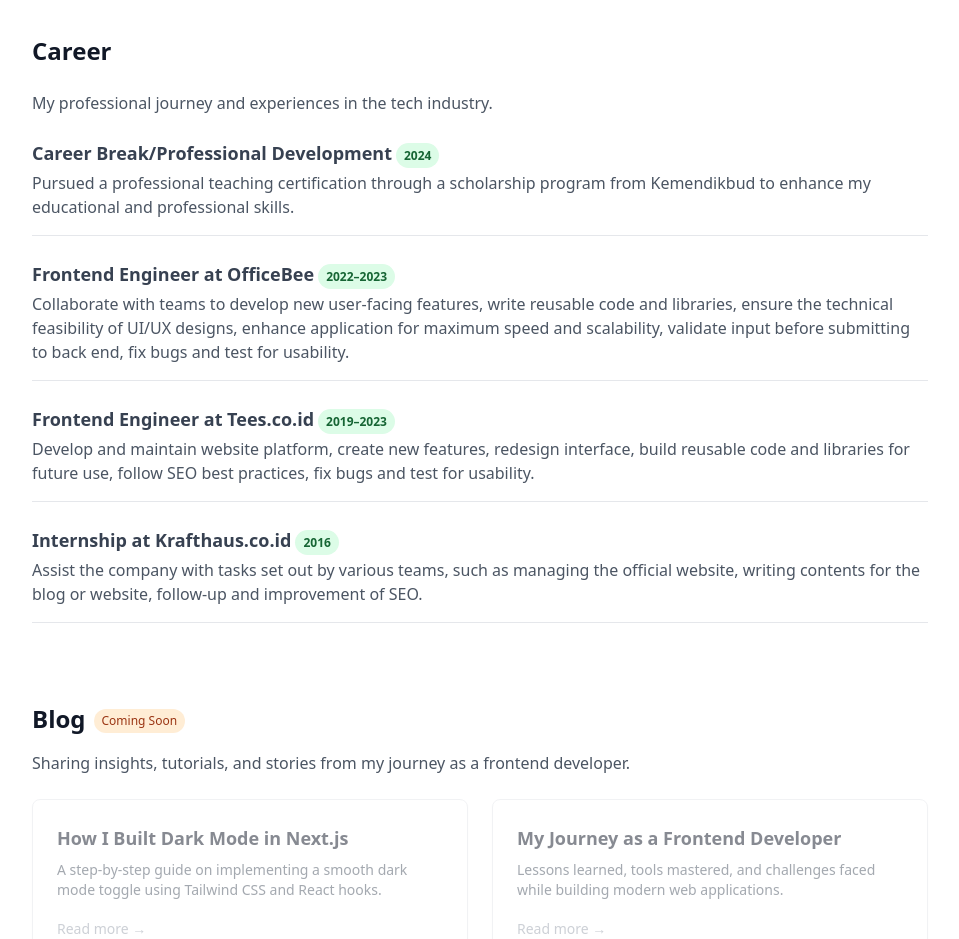
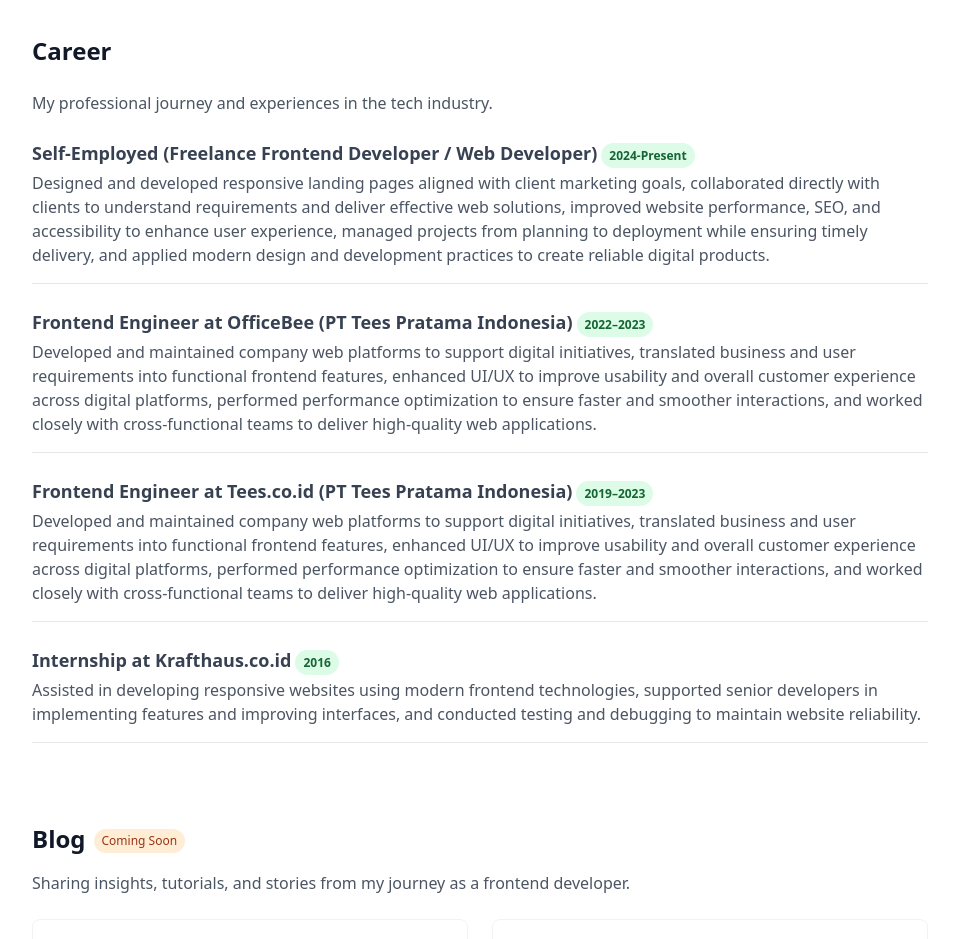
Before and after one commit to verinverdian/portofolio, a Next.js app: page / in a window 1280 px wide. Shown: the part 1300-2239 px from the top of the page, without its empty margins (160-1119 px from the left). Built offline with nearby package versions, Linux system fonts and the light colour scheme.

Commit message:
Page: upaded career details

```diff
--- a/src/app/page.tsx
+++ b/src/app/page.tsx
@@ -246,39 +246,38 @@ export default function Portfolio() {
             {/* Career Break */}
             <li className="pb-4 border-b border-gray-200 dark:border-gray-700">
               <div className="">
-                <h3 className="font-semibold md:text-lg">Career Break/Professional Development
+                <h3 className="font-semibold md:text-lg">Self-Employed (Freelance Frontend Developer / Web Developer)
                   <span className="ml-1 text-xs px-2 py-1 rounded-full bg-green-100 text-green-800 dark:bg-green-800 dark:text-green-100">
-                    2024
+                    2024-Present
                   </span></h3>
               </div>
               <p className="mt-1 text-gray-600 dark:text-gray-400">
-                Pursued a professional teaching certification through a scholarship program from Kemendikbud to enhance my educational and professional skills.
-              </p>
+                Designed and developed responsive landing pages aligned with client marketing goals, collaborated directly with clients to understand requirements and deliver effective web solutions, improved website performance, SEO, and accessibility to enhance user experience, managed projects from planning to deployment while ensuring timely delivery, and applied modern design and development practices to create reliable digital products. </p>
             </li>
 
             {/* OfficeBee.co */}
             <li className="pb-4 border-b border-gray-200 dark:border-gray-700">
               <div className="">
-                <h3 className="font-semibold md:text-lg">Frontend Engineer at OfficeBee
+                <h3 className="font-semibold md:text-lg">Frontend Engineer at OfficeBee (PT Tees Pratama Indonesia)
                   <span className="ml-1 text-xs px-2 py-1 rounded-full bg-green-100 text-green-800 dark:bg-green-800 dark:text-green-100">
                     2022–2023
                   </span></h3>
               </div>
               <p className="mt-1 text-gray-600 dark:text-gray-400">
-                Collaborate with teams to develop new user-facing features, write reusable code and libraries, ensure the technical feasibility of UI/UX designs, enhance application for maximum speed and scalability, validate input before submitting to back end, fix bugs and test for usability.
-              </p>
+                Developed and maintained company web platforms to support digital initiatives, translated business and user requirements into functional frontend features, enhanced UI/UX to improve usability and overall customer experience across digital platforms, performed performance optimization to ensure faster and smoother interactions, and worked closely with cross-functional teams to deliver high-quality web applications.
+          </p>
             </li>
 
             {/* Tees.co.id */}
             <li className="pb-4 border-b border-gray-200 dark:border-gray-700">
               <div className="">
-                <h3 className="font-semibold md:text-lg">Frontend Engineer at Tees.co.id
+                <h3 className="font-semibold md:text-lg">Frontend Engineer at Tees.co.id (PT Tees Pratama Indonesia)
                   <span className="ml-1 text-xs px-2 py-1 rounded-full bg-green-100 text-green-800 dark:bg-green-800 dark:text-green-100">
                     2019–2023
                   </span></h3>
               </div>
               <p className="mt-1 text-gray-600 dark:text-gray-400">
-                Develop and maintain website platform, create new features, redesign interface, build reusable code and libraries for future use, follow SEO best practices, fix bugs and test for usability.
+                Developed and maintained company web platforms to support digital initiatives, translated business and user requirements into functional frontend features, enhanced UI/UX to improve usability and overall customer experience across digital platforms, performed performance optimization to ensure faster and smoother interactions, and worked closely with cross-functional teams to deliver high-quality web applications.
               </p>
             </li>
 
@@ -292,7 +291,7 @@ export default function Portfolio() {
                 </h3>
               </div>
               <p className="mt-1 text-gray-600 dark:text-gray-400">
-                Assist the company with tasks set out by various teams, such as managing the official website, writing contents for the blog or website, follow-up and improvement of SEO.
+                Assisted in developing responsive websites using modern frontend technologies, supported senior developers in implementing features and improving interfaces, and conducted testing and debugging to maintain website reliability.
               </p>
             </li>
           </ul>
```
